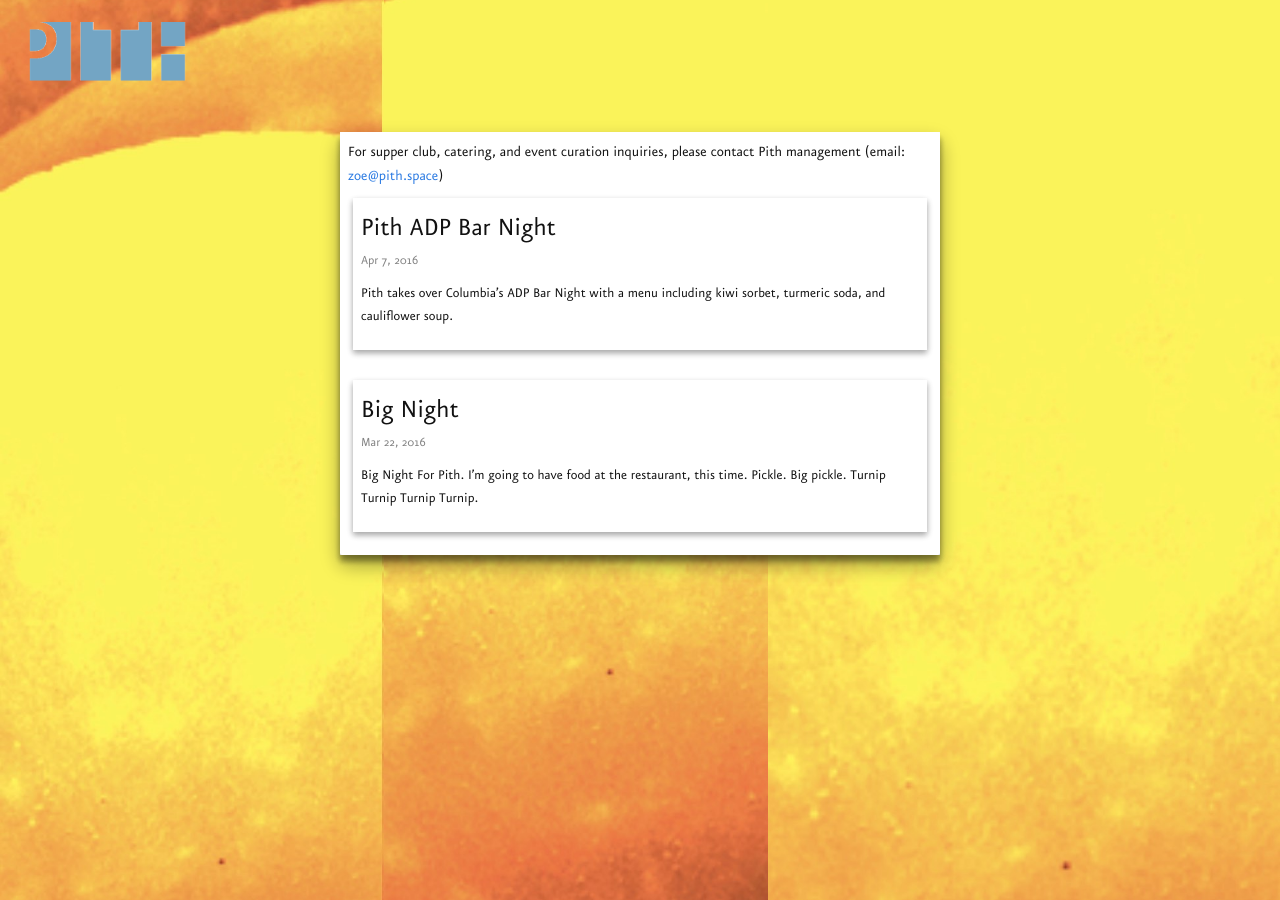
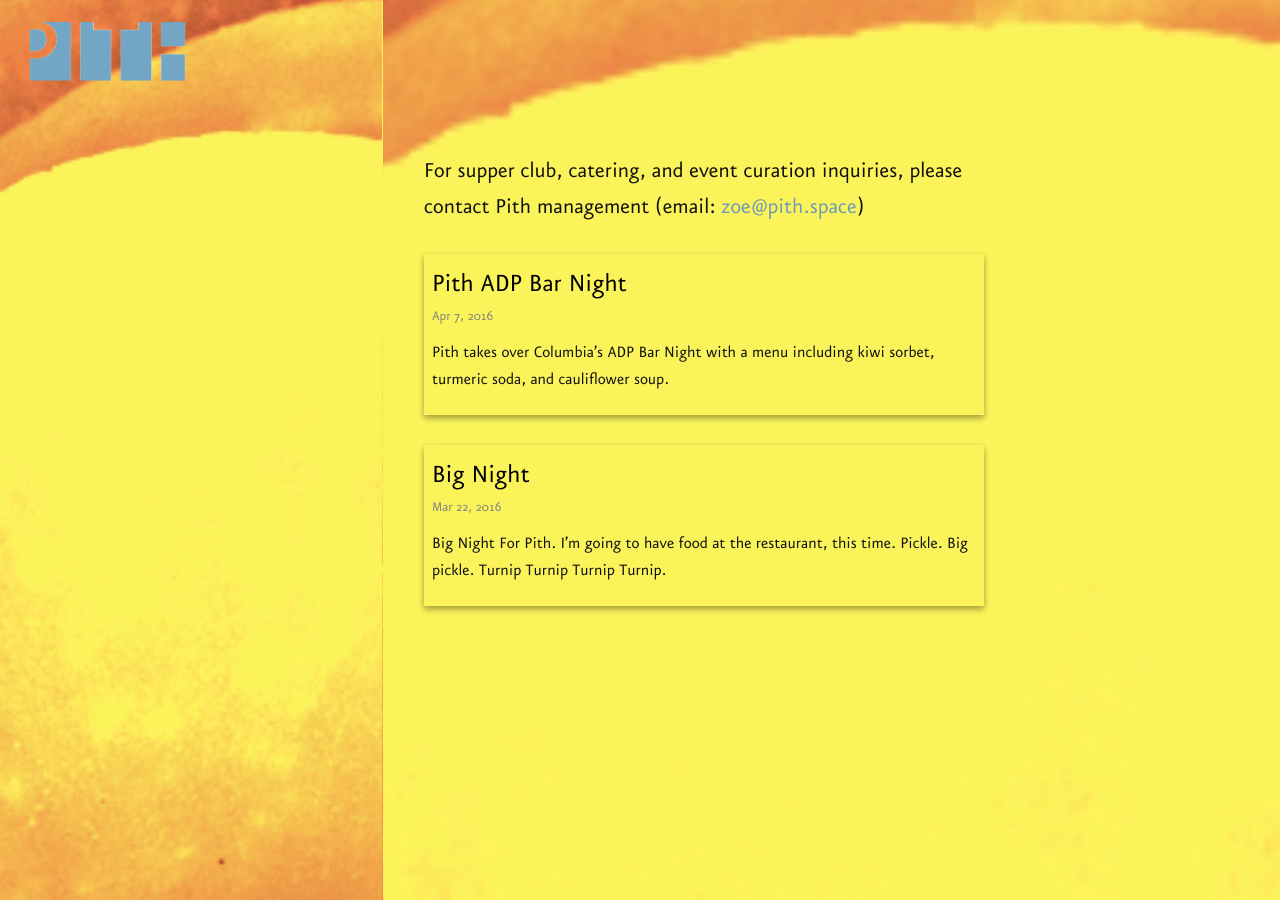
Before and after one commit to zoe-pith/pith-site, a Jekyll site: the page built from events.html, in a window 1280 px wide. Built offline with Jekyll 4.4.1, drawn with Linux system fonts in a browser that asks for light colours.

Commit message:
good work towards new display-on-yellow style

```diff
--- a/_includes/header.html
+++ b/_includes/header.html
@@ -18,6 +18,8 @@
     <img class="turnip-image left-turnip-image" src="{{ site.baseurl }}/media/turnip_left.jpg" alt="Left Turnip" />
     <img class="turnip-image left-turnip-image" src="{{ site.baseurl }}/media/turnip_left.jpg" alt="Left Turnip" />
   </div>
+
+  {% if page.url == "/" %}
     <div class="turnip-image-zone center-turnip-image-zone">
       <img class="turnip-image center-turnip-image" src="{{ site.baseurl }}/media/turnip_center.jpg" alt="Center Turnip" />
       <img class="turnip-image center-turnip-image" src="{{ site.baseurl }}/media/turnip_center.jpg" alt="Center Turnip" />
@@ -28,4 +30,12 @@
       <img class="turnip-image right-turnip-image" src="{{ site.baseurl }}/media/turnip_right.jpg" alt="Right Turnip" />
       <img class="turnip-image right-turnip-image" src="{{ site.baseurl }}/media/turnip_right.jpg" alt="Right Turnip" />
     </div>
+  {% else %}
+    <div class="turnip-image-zone big-right-turnip-image-zone">
+      <img class="turnip-image right-turnip-image" src="{{ site.baseurl }}/media/turnip_right.jpg" alt="Right Turnip" />
+      <img class="turnip-image right-turnip-image" src="{{ site.baseurl }}/media/turnip_right.jpg" alt="Right Turnip" />
+      <img class="turnip-image right-turnip-image" src="{{ site.baseurl }}/media/turnip_right.jpg" alt="Right Turnip" />
     </div>
+  {% endif %}
+
+</div>
--- a/_sass/_base.scss
+++ b/_sass/_base.scss
@@ -93,10 +93,6 @@
 a {
     color: $brand-color;
     text-decoration: none;
-
-    &:visited {
-        color: darken($brand-color, 15%);
-    }
 
     &:hover {
         color: $text-color;
--- a/_sass/_layout.scss
+++ b/_sass/_layout.scss
@@ -15,6 +15,10 @@
 
 .pith-orange {
   color: rgb(157, 78, 40);
+}
+
+.pith-blue {
+  color: rgb(110, 155, 184);
 }
 
 .site-nav {
@@ -41,7 +45,7 @@
         display: inline-block;
         color: $text-color;
         line-height: $base-line-height;
-        font-size: 20px;
+        font-size: 24px;
         text-shadow: 1px 1px 1px rgba(0, 0, 0, 0.25);
 
         opacity: 0;
@@ -74,6 +78,7 @@
       .page-link {
         line-height: 1;
         margin-left: 15px;
+        font-size: 18px;
 
         &:not(:last-child) {
           margin-right: 0;
@@ -138,12 +143,17 @@
   width: 30%;
 }
 .center-turnip-image-zone {
-  left: 30%;
-  width: 30%;
+  left: 29.9%;
+  width: 30.1%;
 }
 .right-turnip-image-zone {
-  left: 60%;
-  width: 40%;
+  left: 59.9%;
+  width: 40.1%;
+}
+.big-right-turnip-image-zone {
+  left: 29.9%;
+  width: 70.1%;
+  top: -27%;
 }
 .turnip-image {
   display: block;
@@ -157,8 +167,7 @@
  * Content
  */
 .content-container {
-  text-align: center;
-  width: 100%;
+  margin-left: 30%;
   margin-bottom: 140px;
 }
 .content-wrapper {
@@ -167,8 +176,6 @@
   margin: 20px;
   max-width: 600px;
   min-width: 300px;
-  box-shadow: 0 10px 20px rgba(0, 0, 0, 0.19), 0 6px 6px rgba(0, 0, 0, 0.23);
-  background-color: rgb(255, 255, 255);
 
   @include media-query($on-palm) {
     margin: 5px 10px;
@@ -179,41 +186,22 @@
 /**
  * Page content
  */
-.page-content {
-  padding: $spacing-unit 0;
-}
-
-.page-heading {
-    font-size: 20px;
-}
-
-.post-list {
-    margin-left: 0;
-    list-style: none;
-
-    > li {
-        margin-bottom: $spacing-unit;
-    }
-}
 
 .post-meta {
   font-size: $small-font-size;
   color: $grey-color;
 }
 
-.post-link {
-    display: block;
-    font-size: 24px;
-}
-
 /**
  * Events
  */
 .events {
-  background-color: white;
-  padding: 8px;
-  border-radius: 2px;
-  box-shadow: 0 10px 20px rgba(0,0,0,0.19), 0 6px 6px rgba(0,0,0,0.23);
+  margin: 20px;
+}
+
+.events-header {
+  font-size: 24px;
+  margin-bottom: 20px;
 }
 
 .event-list {
@@ -226,9 +214,6 @@
       padding: 8px;
       box-shadow: 0 3px 6px rgba(0,0,0,0.16), 0 3px 6px rgba(0,0,0,0.23);
 
-      margin-left: 5px;
-      margin-right: 5px;
-
       &:first-child {
         margin-top: 10px;
       }
@@ -239,17 +224,19 @@
 }
 
 .event-date {
-  font-size: $small-font-size;
+  font-size: 15px;
   color: $grey-color;
 }
 
 .event-title {
+  display: block;
+  color: black;
   font-size: 28px;
 }
 
 .event-content {
   margin-top: 10px;
-  font-size: 15px;
+  font-size: 18px;
 }
 
 /**
@@ -262,7 +249,7 @@
 }
 
 .post-header {
-  margin-bottom: $spacing-unit;
+  margin: $spacing-unit;
 }
 
 .post-title {
@@ -282,6 +269,7 @@
     h2 {
         font-size: 36px;
         margin-bottom: 8px;
+        color: $alt-brand-color;
 
         @include media-query($on-laptop) {
             font-size: 28px;
--- a/css/main.scss
+++ b/css/main.scss
@@ -19,7 +19,8 @@
 
 $text-color:       #111;
 $background-color: rgb(111, 164, 200);
-$brand-color:      #2a7ae2;
+$brand-color:      rgb(110, 155, 184);
+$alt-brand-color:  rgb(157, 78, 40);
 
 $grey-color:       #828282;
 $grey-color-light: lighten($grey-color, 40%);
--- a/events.html
+++ b/events.html
@@ -15,7 +15,7 @@
   <ul class="event-list">
     {% for event in site.categories.event %}
       <li>
-        <div class="event-title">{{ event.title }}</div>
+        <a class="event-title" href="{{ site.baseurl }}{{ event.url }}">{{ event.title }}</a>
         <span class="event-date">{{ event.date | date: "%b %-d, %Y" }}</span>
         <div class="event-content">{{ event.content }}</div>
       </li>
--- a/js/main.js
+++ b/js/main.js
@@ -96,6 +96,8 @@
     }, 6000);
 
     function moveTurnip(turnip) {
+      if (!turnip) return;
+
       if (!turnip._currentTop) {
         turnip._currentTop = 0;
       }
```
Lines whose indentation alone changed are shown as unchanged.
